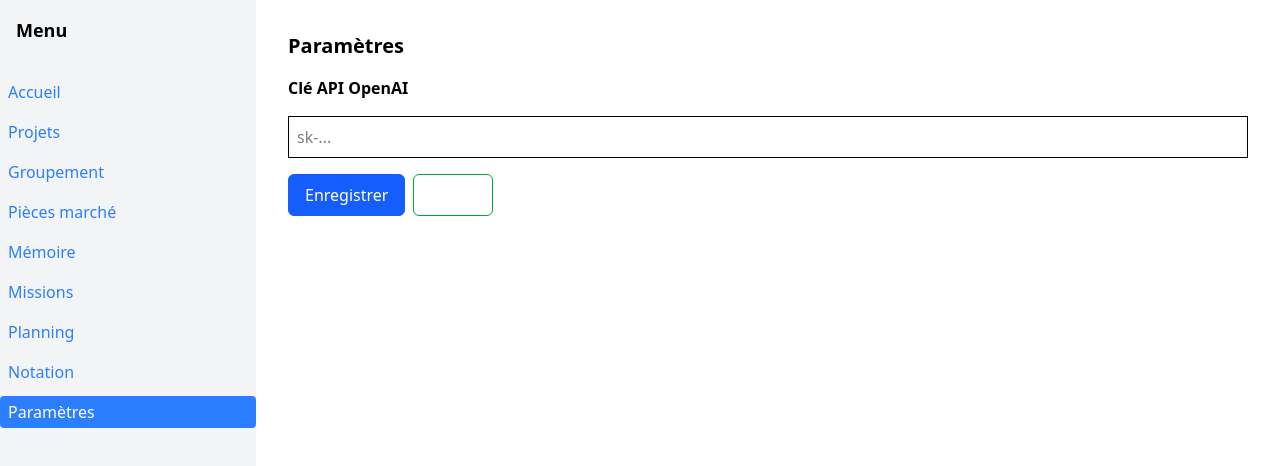
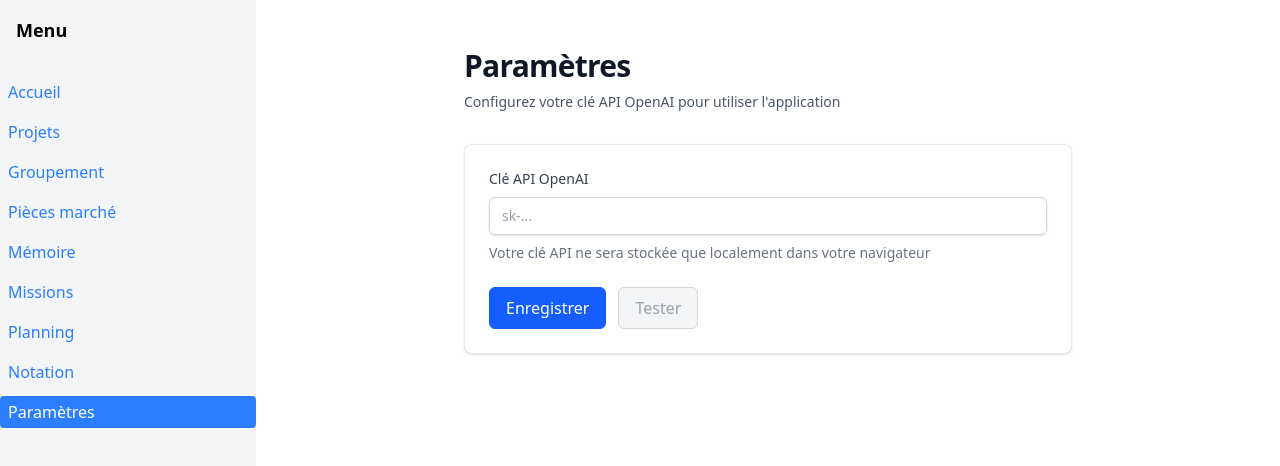
Before and after one commit to jlg-formation/memoire-technique, a React (Vite) app: page /parametres in a window 1280 px wide. Shown: the top 466 px of the page. Built offline with nearby package versions, Linux system fonts and the light colour scheme.

Commit message:
feat: enhance Settings component UI and improve API key handling

```diff
--- a/context/09-code-quality.md
+++ b/context/09-code-quality.md
@@ -82,6 +82,7 @@
 - Support keyboard navigation
 - Test with screen readers
 - All buttons must have "cursor-pointer"
+- All buttons should use the button component of the project.
 
 ## 14. Internationalization
 
--- a/src/pages/Settings.tsx
+++ b/src/pages/Settings.tsx
@@ -26,32 +26,80 @@ function Settings() {
   };
 
   return (
-    <div className="space-y-4 p-4">
-      <h1 className="text-xl font-bold">Paramètres</h1>
-      <label className="block font-semibold">Clé API OpenAI</label>
+    <div className="mx-auto max-w-2xl p-4 sm:p-6 lg:p-8">
+      <div className="mb-8">
+        <h1 className="text-2xl font-bold tracking-tight text-gray-900 sm:text-3xl">
+          Paramètres
+        </h1>
+        <p className="mt-2 text-sm text-gray-600">
+          Configurez votre clé API OpenAI pour utiliser l'application
+        </p>
+      </div>
+
+      <div className="rounded-lg border border-gray-200 bg-white p-6 shadow-sm">
+        <div className="space-y-6">
+          <div>
+            <label
+              htmlFor="api-key"
+              className="block text-sm font-medium text-gray-700"
+            >
+              Clé API OpenAI
+            </label>
+            <div className="mt-2">
               <input
+                id="api-key"
                 type="password"
-        className="w-full border p-2"
+                className="block w-full rounded-md border border-gray-300 px-3 py-2 text-sm placeholder-gray-400 shadow-sm transition-colors focus:border-blue-500 focus:ring-1 focus:ring-blue-500 focus:outline-none"
                 value={tempKey}
                 onChange={(e) => setTempKey(e.target.value)}
                 placeholder="sk-..."
+                aria-describedby="api-key-description"
               />
-      <div className="flex gap-2">
+              <p
+                id="api-key-description"
+                className="mt-2 text-sm text-gray-500"
+              >
+                Votre clé API ne sera stockée que localement dans votre
+                navigateur
+              </p>
+            </div>
+          </div>
+
+          <div className="flex flex-col gap-3 sm:flex-row">
             <ButtonPrimary type="button" onClick={handleSave}>
               Enregistrer
             </ButtonPrimary>
             <Button
               type="button"
               onClick={handleTest}
-          className="border-green-600 bg-green-600 text-white hover:bg-green-700"
+              disabled={status === "testing" || !tempKey.trim()}
+              className="!border-green-600 !bg-green-600 !text-white hover:!border-green-700 hover:!bg-green-700 disabled:!border-gray-300 disabled:!bg-gray-100 disabled:!text-gray-400"
             >
-          Tester
+              {status === "testing" ? "Test en cours..." : "Tester"}
             </Button>
           </div>
-      {status === "testing" && <div>Test en cours...</div>}
-      {status === "success" && <div className="text-green-600">Clé valide</div>}
+        </div>
+      </div>
+
+      {(status === "success" || status === "error") && (
+        <div className="mt-4 rounded-md border p-4">
+          {status === "success" && (
+            <div className="flex items-center gap-2">
+              <div className="h-4 w-4 rounded-full bg-green-500"></div>
+              <span className="text-sm font-medium text-green-800">
+                Clé API valide et fonctionnelle
+              </span>
+            </div>
+          )}
           {status === "error" && (
-        <div className="text-red-600">Impossible de vérifier la clé</div>
+            <div className="flex items-center gap-2">
+              <div className="h-4 w-4 rounded-full bg-red-500"></div>
+              <span className="text-sm font-medium text-red-800">
+                Impossible de vérifier la clé API
+              </span>
+            </div>
+          )}
+        </div>
       )}
     </div>
   );
```
Lines whose indentation alone changed are shown as unchanged.
